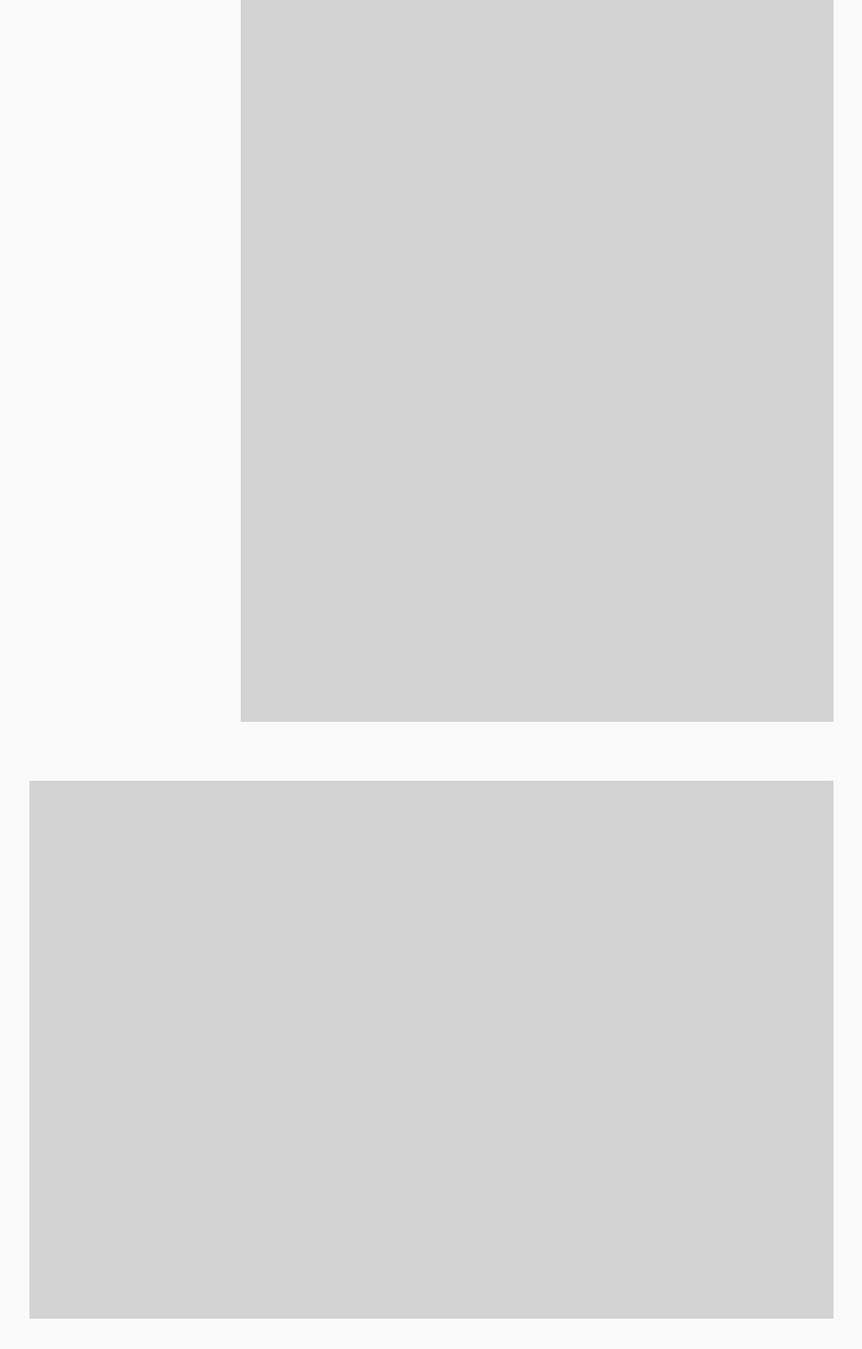
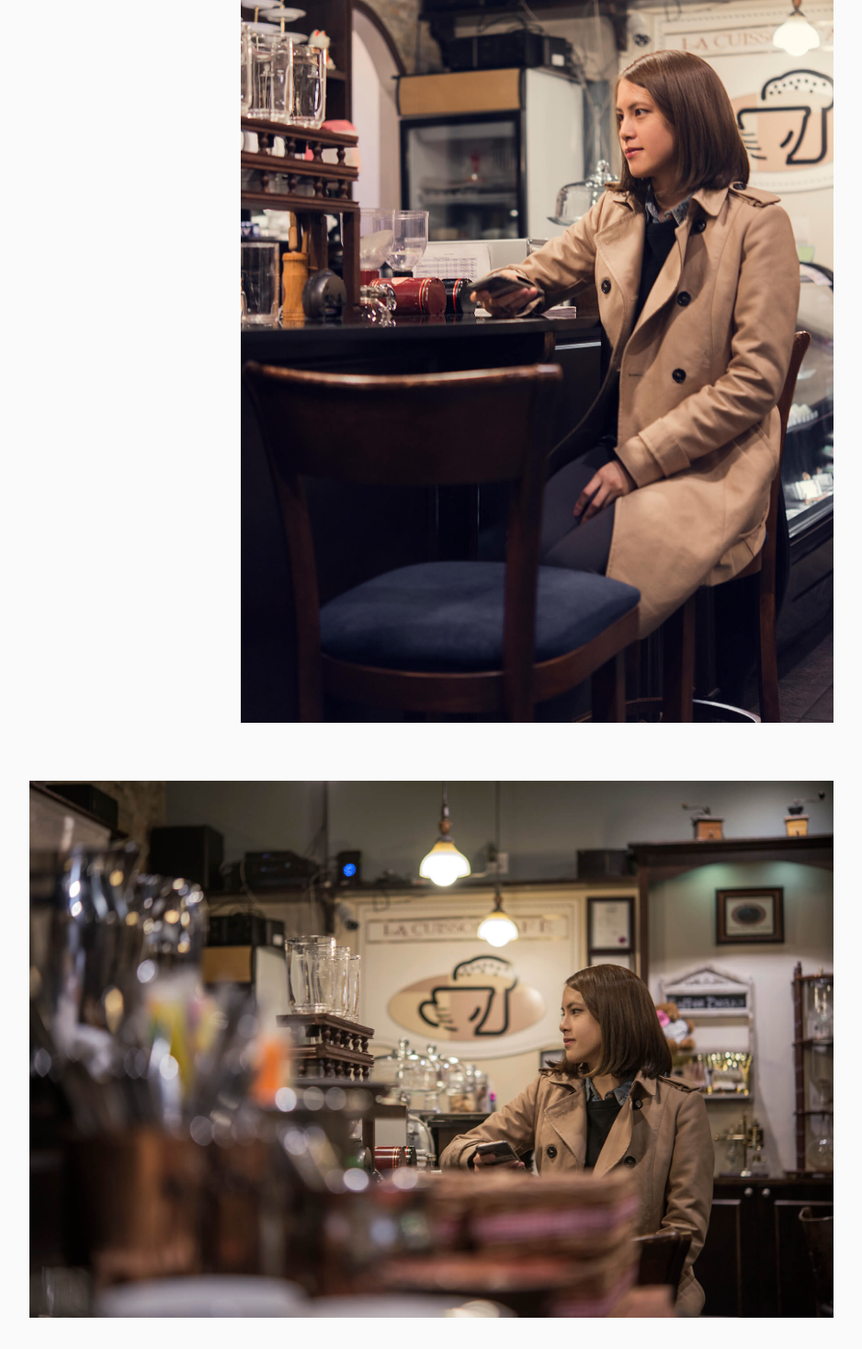
Before and after one commit to fyeung21/edison-web, a React (Create React App) app: page /photo in a window 1280 px wide. Shown: the part 1330-2797 px from the top of the page at 92% size, without its empty margins (181-1119 px from the left). Built offline with nearby package versions, Linux system fonts and the light colour scheme.

Commit message:
feat: Insert photos in photography

```diff
--- a/src/components/Photo/Landscape.js
+++ b/src/components/Photo/Landscape.js
@@ -1,11 +1,15 @@
 import React from "react";
-import { LandscapeCont, LandscapeImg } from "./photoStyles";
+import { PositionCont, LandscapeCont, PhotoImg } from "./photoStyles";
 
-const Landscape = () => {
+const Landscape = ({ img }) => {
     return (
-        <LandscapeCont>
-            <LandscapeImg />
-        </LandscapeCont>
+        <PositionCont>
+            <LandscapeCont>
+                <PhotoImg
+                    src={img}
+                    alt="photo" />
+            </LandscapeCont>
+        </PositionCont>
     );
 }
 
--- a/src/components/Photo/PhotoLayout.js
+++ b/src/components/Photo/PhotoLayout.js
@@ -6,11 +6,27 @@ import Landscape from "./Landscape";
 const PhotoLayout = () => {
     return (
         <PhotoCont>
-            <Portrait />
-            <Portrait />
-            <Landscape />
-            <Landscape />
-            <Portrait />
+            <Portrait img={require("../../assets/photography/edison_CR_002.jpg")} />
+            <Portrait img={require("../../assets/photography/edison_CR_001.jpg")} />
+            <Landscape img={require("../../assets/photography/edison_CR_003.JPG")} />
+            <Landscape img={require("../../assets/photography/edison_CF_005f.jpg")} />
+            <Landscape img={require("../../assets/photography/edison_CR_007.jpg")} />
+            <Landscape img={require("../../assets/photography/coverpage2.JPG")} />
+            <Landscape img={require("../../assets/photography/edison_CR_009.jpg")} />
+            <Landscape img={require("../../assets/photography/edison_LE_005w.jpg")} />
+            <Landscape img={require("../../assets/photography/edison_LE_004b.JPG")} />
+            <Landscape img={require("../../assets/photography/edison_LE_002.JPG")} />
+            <Landscape img={require("../../assets/photography/edison_LE_003.JPG")} />
+            <Landscape img={require("../../assets/photography/edison_LE_001.JPG")} />
+            <Landscape img={require("../../assets/photography/edison_LE_006.jpg")} />
+            <Landscape img={require("../../assets/photography/edison_LE_007.jpg")} />
+            <Landscape img={require("../../assets/photography/edison_MS_004.jpg")} />
+            <Landscape img={require("../../assets/photography/edison_PT_abstract01b.jpg")} />
+            <Portrait img={require("../../assets/photography/edison_MS_003.jpg")} />
+            <Landscape img={require("../../assets/photography/edison_LK_001b.jpg")} />
+            <Landscape img={require("../../assets/photography/edison_WS_honey01.JPG")} />
+            <Landscape img={require("../../assets/photography/edison_WS_honey02.JPG")} />
+            <Portrait img={require("../../assets/photography/edison_MS_002.JPG")} />
         </PhotoCont>
     );
 }
--- a/src/components/Photo/Portrait.js
+++ b/src/components/Photo/Portrait.js
@@ -1,11 +1,15 @@
 import React from "react";
-import { PortraitCont, PortraitImg } from "./photoStyles";
+import { PositionCont, PortraitCont, PhotoImg } from "./photoStyles";
 
-const Portrait = () => {
+const Portrait = ({ img }) => {
     return (
-        <PortraitCont>
-            <PortraitImg />
-        </PortraitCont>
+        <PositionCont>
+            <PortraitCont>
+                <PhotoImg
+                    src={img}
+                    alt="photo" />
+            </PortraitCont>
+        </PositionCont>
     );
 }
 
--- a/src/components/Photo/photoStyles.js
+++ b/src/components/Photo/photoStyles.js
@@ -3,28 +3,28 @@ import styled from "styled-components";
 export const PhotoCont = styled.div`
     margin: 4rem auto 8rem;
 `
-////////////////
+
+///////////////// PositionCont
+
+export const PositionCont = styled.div`
+    display: flex;
+    justify-content: flex-end;
+    margin: 4rem 0;
+`
+//////////////// Portrait/Landscape Cont
 
 export const PortraitCont = styled.div`
-    display: flex;
-    justify-content: flex-end;
-    margin: 4rem auto;
-`
-export const PortraitImg = styled.div`
-    background-color: lightgrey;
     width: 645px;
     height: 965px;
 `
 
-////////////////
+export const LandscapeCont = styled.div`
+    width: 875px;
+    // height: 585px;
+`
 
-export const LandscapeCont = styled.div`
-    display: flex;
-    justify-content: flex-end;
-    margin: 4rem auto;
+//////////////// Img
+
+export const PhotoImg = styled.img`
+    width: 100%;
 `
-export const LandscapeImg = styled.div`
-    background-color: lightgrey;
-    width: 875px;
-    height: 585px;
-`
```
